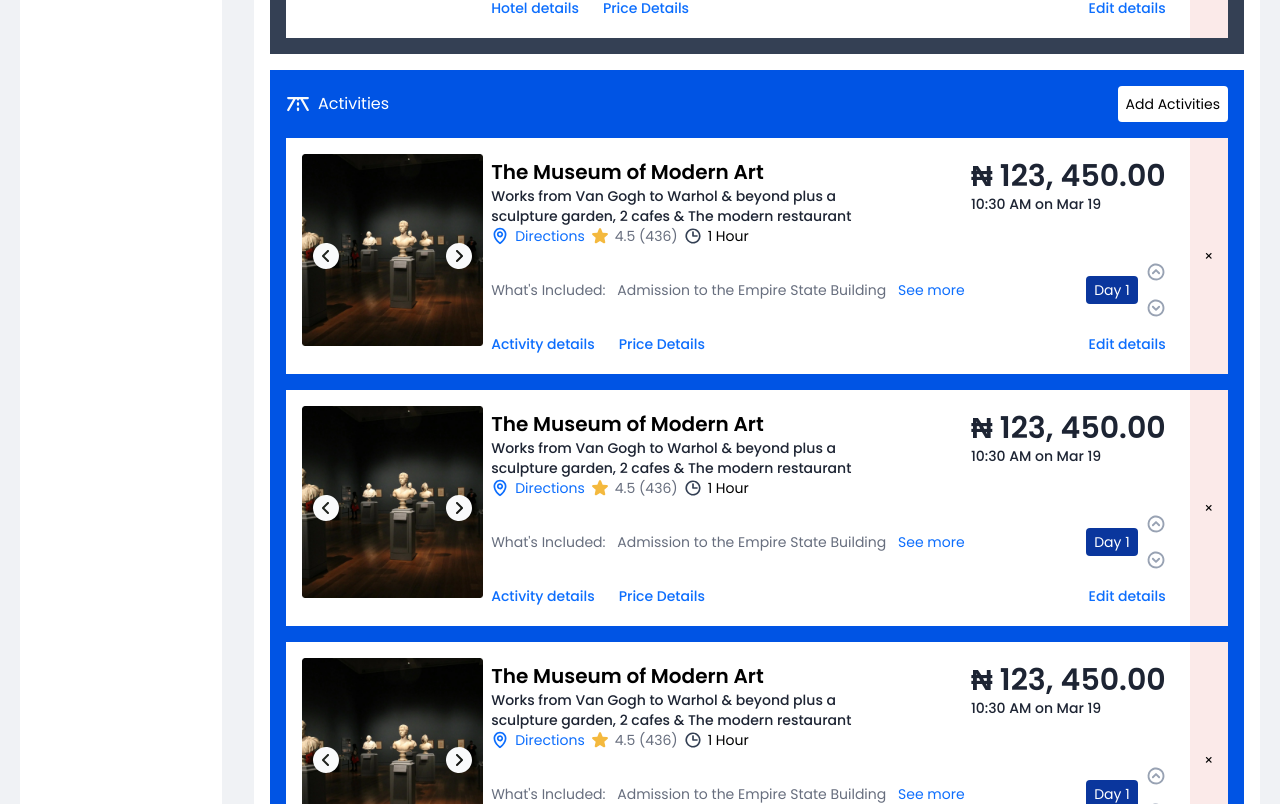
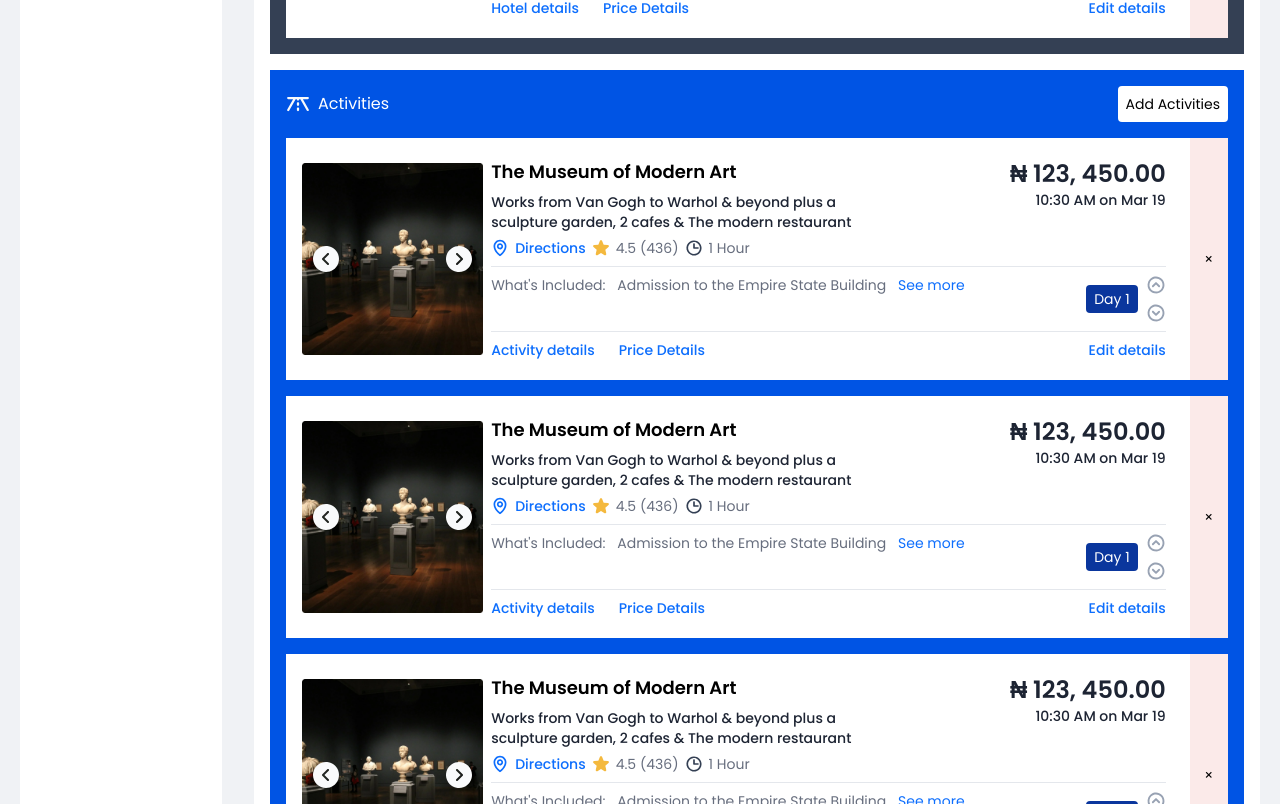
Before and after one commit to developer-afo/voyatek-test, a Next.js app: page / in a window 1280 px wide. Shown: the part 1796-2600 px from the top of the page. Built offline with nearby package versions, Linux system fonts and the light colour scheme.

Commit message:
enhancement(/src/components/home/): updates card to new design

```diff
--- a/src/components/home/activity-card.tsx
+++ b/src/components/home/activity-card.tsx
@@ -3,7 +3,7 @@ import CardLayout from "./card-layout";
 function ActivityCard() {
   return (
     <CardLayout>
-      <div className="w-full flex p-4">
+      <div className="w-full flex items-center p-4">
         <div className="hidden md:block relative">
           <img
             src="/assets/caretcircleright.svg"
@@ -23,32 +23,34 @@ function ActivityCard() {
           />
         </div>
 
-        <div className="w-full h-full flex flex-col justify-between px-2 py-1 ">
+        <div className="w-full h-full flex flex-col justify-between px-2 py-1 gap-2 divide-neutral-400 divide-y">
           <div className="flex md:flex-row flex-col justify-between items-start">
-            <div className="md:w-3/5">
-              <p className="text-xl font-semibold">The Museum of Modern Art</p>
+            <div className="md:w-[55%] space-y-1.5">
+              <p className="text-lg 2xl:text-xl font-semibold">
+                The Museum of Modern Art
+              </p>
               <p className="font-medium text-text-black-primary">
                 Works from Van Gogh to Warhol & beyond plus a sculpture garden,
                 2 cafes & The modern restaurant
               </p>
               <div className="flex gap-1.5">
                 <img src="/assets/mappin.svg" alt="map pin icon" />
-                <span className="text-primary-600">Directions</span>
+                <span className="text-primary-600 font-medium">Directions</span>
 
                 <img src="/assets/star.svg" alt="star icon" />
                 <span className="text-text-black-secondary1">4.5 (436)</span>
 
                 <img src="/assets/clock.svg" alt="bed icon" />
-                <span>1 Hour</span>
+                <span className="text-text-black-secondary1">1 Hour</span>
               </div>
             </div>
-            <div className="text-text-black-primary">
-              <p className="font-semibold text-3xl">&#8358; 123, 450.00</p>
+            <div className="text-text-black-primary flex flex-col justify-center items-end">
+              <p className="font-semibold text-2xl">&#8358; 123, 450.00</p>
               <p className="font-medium">10:30 AM on Mar 19</p>
             </div>
           </div>
 
-          <div className="text-text-black-secondary1 flex md:flex-row flex-col justify-between items-center pt-4">
+          <div className="text-text-black-secondary1 flex md:flex-row flex-col justify-between items-start pt-2">
             <div className="flex md:flex-row flex-col w-full gap-2">
               <span>What&#39;s Included:&nbsp;</span>
 
@@ -63,7 +65,7 @@ function ActivityCard() {
               <button className="bg-midnightblue text-white py-1 px-2 h-fit rounded">
                 Day 1
               </button>
-              <div className="md:grid flex gap-4">
+              <div className="md:grid flex gap-2">
                 <img
                   src="/assets/caretcircleup.svg"
                   alt="caret circle up icon"
@@ -76,7 +78,7 @@ function ActivityCard() {
             </div>
           </div>
 
-          <div className="flex justify-between items-center pt-4 font-medium">
+          <div className="flex justify-between items-center pt-2 font-medium">
             <div className="flex gap-6">
               <button className="text-primary-600">Activity details</button>
               <button className="text-primary-600">Price Details</button>
```
